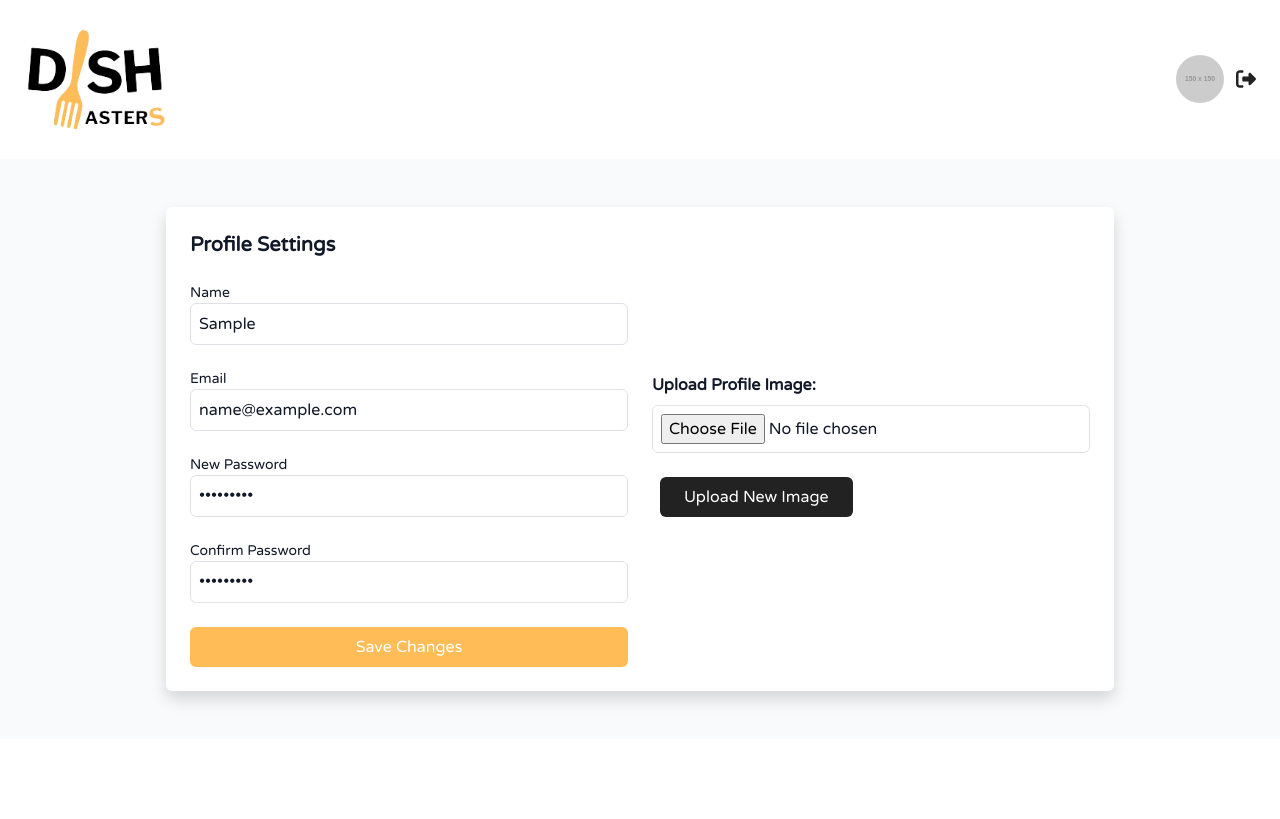
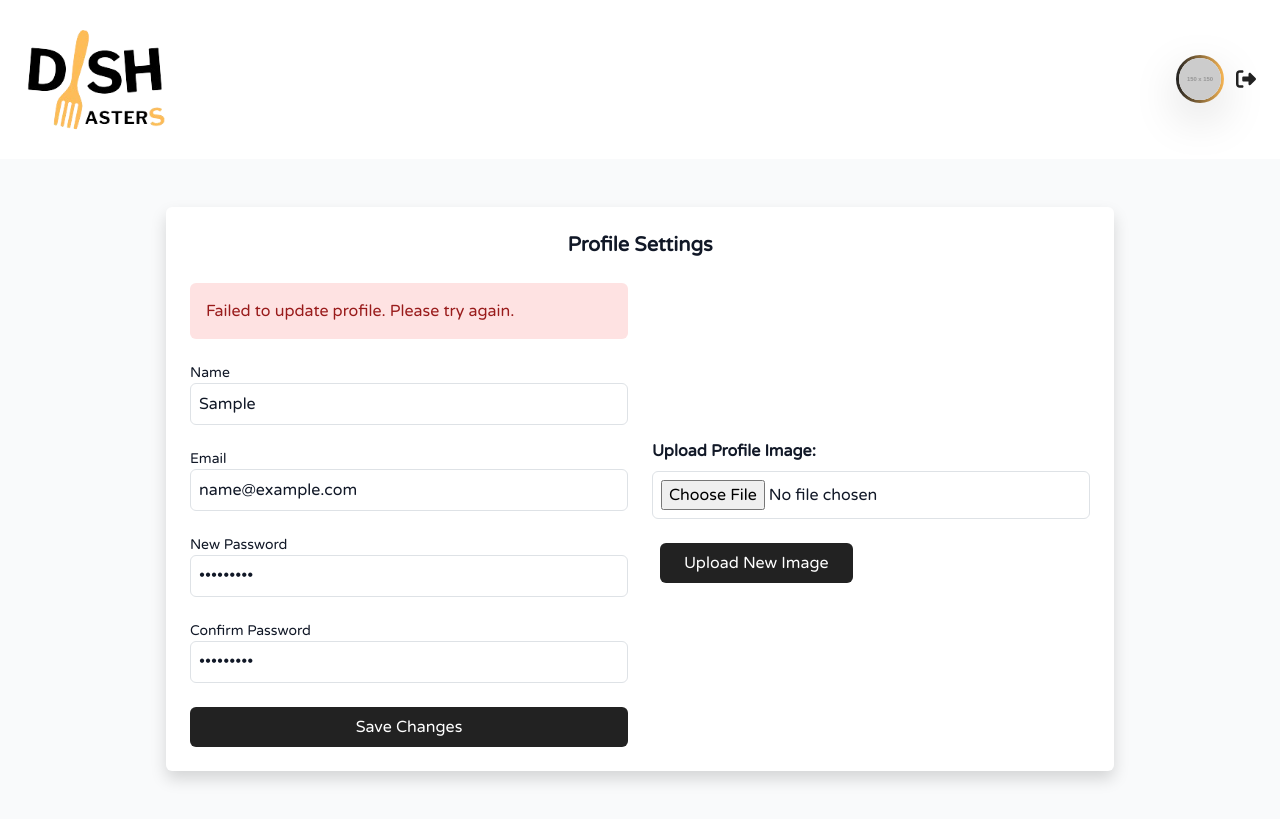
Before and after one commit to igarridosi/DishMastersOficial, a React (Vite) app in the folder DishMasters_Frontend/: page /profile/1 in a window 1280 px wide. Both pictures are taken after typing "Sample", "name@example.com", "Sample123", "Sample123" into the empty fields and a click on the button "Save Changes". Built offline with nearby package versions, Linux system fonts and the light colour scheme; no server answers; what tailwindcss-motion would draw is missing.

Commit message:
Last commit of Sunday

```diff
--- a/DishMasters_Frontend/src/views/home/Sidebar.jsx
+++ b/DishMasters_Frontend/src/views/home/Sidebar.jsx
@@ -5,6 +5,7 @@ import { useStateContext } from "../../contexts/contextProvider";
 import axiosClient from "../../axiosClient";
 import { Navigate, Outlet } from "react-router-dom";
 import { Link } from 'react-router-dom';
+import ProfileImage from "../profile/profileImageComponent";
 
 const SidebarMobile = ({ setShowForm }) => {
   const [isOpen, setIsOpen] = useState(false);
@@ -248,16 +249,12 @@ const SidebarMobile = ({ setShowForm }) => {
         <div className="mt-auto">
           {token && (
             <header className="mt-auto px-4 py-4 bg-[#333333] text-white flex flex-col justify-center">
-              <div className="flex flex-row justify-center items-center mb-3 justify-around">
-                <span className="mr-4 text-white text-lg">{user?.name}</span>
+              <div className="flex flex-row items-center mb-3 justify-center">
+                <Link to={`/profile/${user?.id}`} className="mr-4 no-underline text-[#222222] font-sans bg-[#ffbd59] text-2xl text-center rotate-[-2deg] inline-block font-bold">
+                  {user?.name}
+                </Link>
                 <div className="avatar">
-                  <div className="size-10 mr-4">
-                    <img
-                      src="https://cdn.flyonui.com/fy-assets/avatar/avatar-1.png"
-                      alt="avatar"
-                      className="rounded-full"
-                    />
-                  </div>
+                  <ProfileImage />
                 </div>
               </div>
               <button
--- a/DishMasters_Frontend/src/views/login.jsx
+++ b/DishMasters_Frontend/src/views/login.jsx
@@ -16,13 +16,18 @@ export default function Login() {
             email: emailRef.current.value,
             password: passwordRef.current.value,
         }
+        console.log("Payload being sent:", payload); // Log the payload before sending
+
         axiosClient.post("/login", payload).then(({ data }) => {
             setUser(data.user);
             setToken(data.token);
         }).catch(err => {
+            console.error("Login error:", err); // Add this to log the error response
             const response = err.response;
-            if (response && response.status === 422) {
-                console.log(response.data.errors);
+            if (response && (response.status === 422 || response.status === 401)) {
+                setError("Email or password wrong.");
+            } else {
+                setError("An unexpected error occurred.");
             }
         });
     }
--- a/DishMasters_Frontend/src/views/profile/profile.jsx
+++ b/DishMasters_Frontend/src/views/profile/profile.jsx
@@ -8,6 +8,7 @@ import { useNavigate } from 'react-router-dom';
 export default function ProfileSettings() {
   const [user, setUser] = useState({ name: '', email: '', password: '', password_confirmation: '', profile_image: '' });
   const [loading, setLoading] = useState(false);
+  const [alert, setAlert] = useState(null); // State for alert message
 
   const navigate = useNavigate();
 
@@ -26,18 +27,32 @@ export default function ProfileSettings() {
     setLoading(true);
     axiosClient.put(`/profile/${user.id}`, user)
       .then(() => {
-        alert('Profile updated successfully');
+        setAlert({ type: 'success', message: 'Profile updated successfully!' });
         console.log('Redirecting to main page...');
-        navigate('/'); // Redirect to the main page
+        setTimeout(() => navigate('/'), 2000); // Redirect after 2 seconds // Redirect to the main page
       })
-      .catch((err) => console.error(err))
+      .catch((err) => {
+        console.error(err);
+        setAlert({ type: 'error', message: 'Failed to update profile. Please try again.' });
+      })
       .finally(() => setLoading(false));
   };
 
   return (
-    <div className="w-9/12 mx-auto p-6 bg-white rounded shadow mt-10 mb-10 flex flex-row items-center justify-center gap-4">
+    <div className="w-9/12 mx-auto p-6 bg-white rounded shadow mt-10 mb-10 ">
+      <h2 className="text-xl font-semibold mb-4 text-center">Profile Settings</h2>
+      <div className='flex flex-col md:flex-row items-center justify-center gap-4'>
         <form onSubmit={handleSubmit} className="flex-1">
-        <h2 className="text-xl font-semibold mb-4">Profile Settings</h2>
+          {/* Alert Message */}
+          {alert && (
+            <div
+              className={`p-3 mb-4 rounded ${
+                alert.type === 'success' ? 'bg-green-100 text-green-800' : 'bg-red-100 text-red-800'
+              }`}
+            >
+              {alert.message}
+            </div>
+          )}
           <div className="mb-4">
             <label className="block text-sm font-medium">Name</label>
             <input
@@ -82,7 +97,7 @@ export default function ProfileSettings() {
           </div>
           <button
             type="submit"
-          className={`w-full py-2 px-4 text-white rounded shadow-xs transition-all ${loading ? 'bg-gray-400' : 'bg-DishColor hover:bg-[#222222]'}`}
+            className={`w-full py-2 px-4 text-white rounded shadow-xs transition-all ${loading ? 'bg-gray-400' : 'bg-[#222222] hover:bg-DishColor'}`}
             disabled={loading}
           >
             {loading ? 'Saving...' : 'Save Changes'}
@@ -92,5 +107,7 @@ export default function ProfileSettings() {
         <ProfileImageUpload userId={user.id} />
         </div>
       </div>
+
+    </div>
   );
 }
--- a/DishMasters_Frontend/src/views/profile/profileImage.jsx
+++ b/DishMasters_Frontend/src/views/profile/profileImage.jsx
@@ -36,6 +36,7 @@ export default function ProfileImageUpload({ userId }) {
             });
     };
 
+    /*
     const handleResetImage = async () => {
         try {
             const response = await axiosClient.patch(`/profile/${userId}/reset-profile-image`);
@@ -47,7 +48,7 @@ export default function ProfileImageUpload({ userId }) {
             alert("Failed to reset profile image.");
         }
     };
-
+    */
     return (
         <div>
             <form onSubmit={(e) => e.preventDefault()} className="space-y-4">
@@ -65,6 +66,7 @@ export default function ProfileImageUpload({ userId }) {
                 {preview && (
                     <div>
                         <p className="font-semibold">Image Preview:</p>
+                        <p>(Before saving the changes, upload your new image)</p>
                         <img src={preview} alt="Preview" className="w-32 h-32 rounded-full" />
                     </div>
                 )}
--- a/DishMasters_Frontend/src/views/profile/profileImageComponent.jsx
+++ b/DishMasters_Frontend/src/views/profile/profileImageComponent.jsx
@@ -12,13 +12,20 @@ export const profileImageComponent = () => {
   return (
 <div className="w-[3rem] mr-3">
   <Link to={`/profile/${user?.id}`}>
+    <div className="relative">
+      {/* Gradient Border */}
+      <div className="w-12 h-12 rounded-full p-[3px] bg-gradient-to-r from-[#222222] to-DishColor">
+        {/* Profile Image */}
         <img
           src={profileImageUrl}
           alt={`${user.name}'s profile`}
-                className="w-12 h-12 rounded-full object-cover"
+          className="w-full h-full rounded-full object-cover bg-white shadow-lg"
         />
+      </div>
+    </div>
   </Link>
 </div>
+
   )
 }
 
--- a/DishMasters_Frontend/src/views/users.jsx
+++ b/DishMasters_Frontend/src/views/users.jsx
@@ -149,6 +149,9 @@ export default function Users() {
                     )}
                 </table>
             </div>
+            <div className="flex justify-center mt-4">
+                <Link to="/" className="text-[#FFBD59] hover:text-[#ff9f3d]">Back to Home</Link>
+            </div>
         </div>
     );
 }
```
Lines whose indentation alone changed are shown as unchanged.
